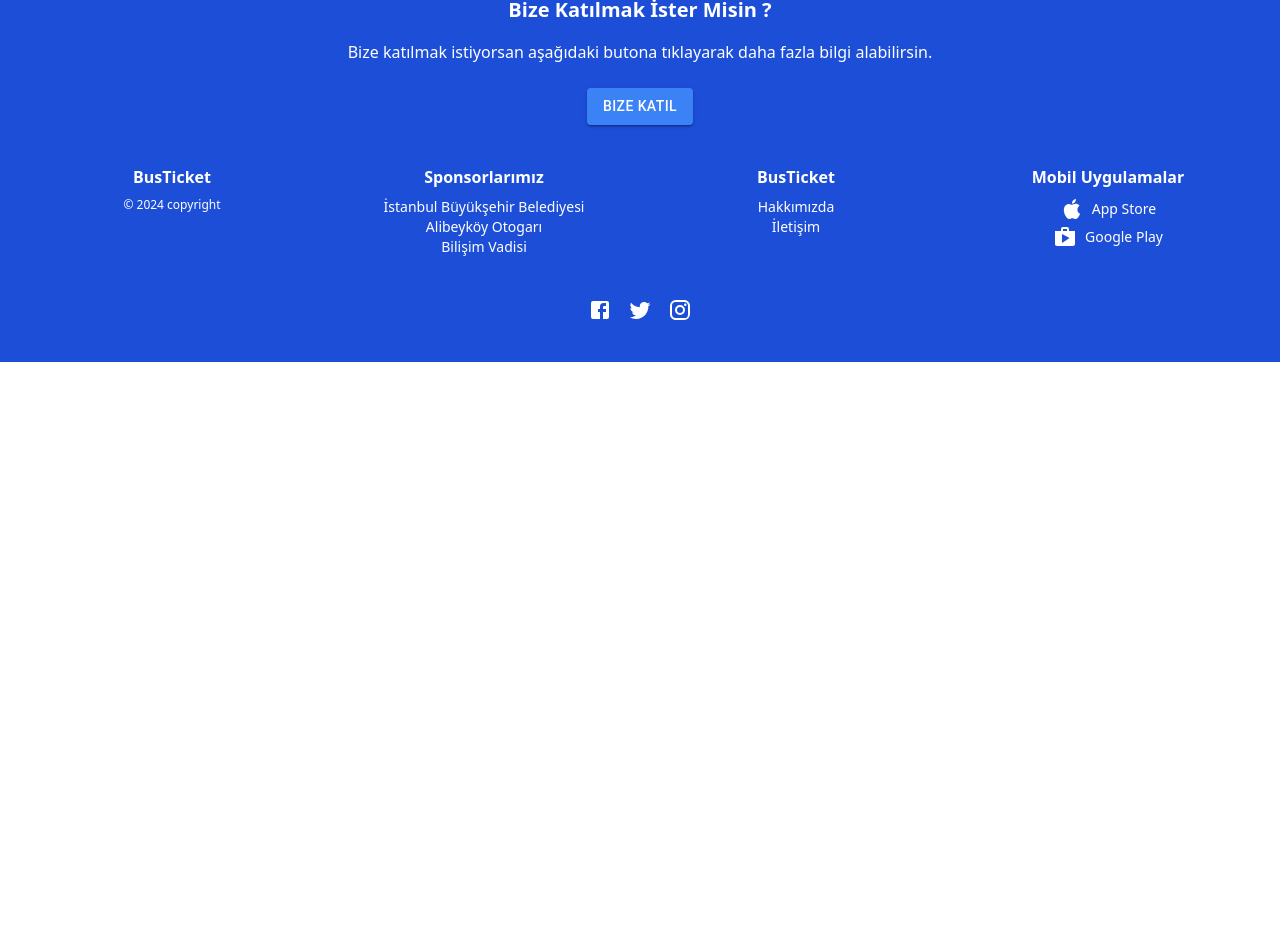
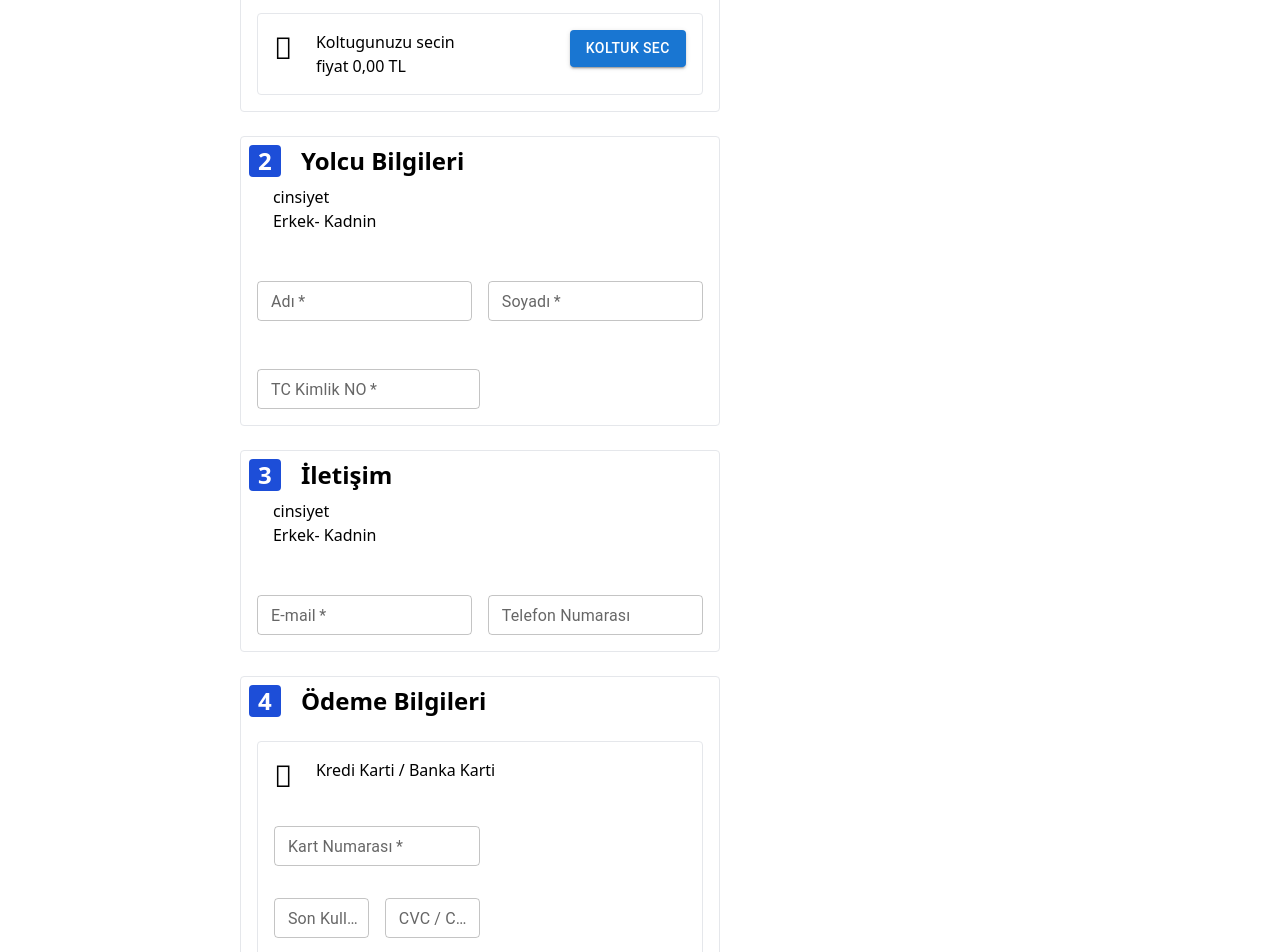
Before and after one commit to BurakFO/BusTicket2.0, a React (Vite) app: page /checkout in a window 1280 px wide. Shown: the part 140-1092 px from the top of the page. Before the commit the page ends 800 px from the top, so only its background shows below. Built offline with nearby package versions, Linux system fonts and the light colour scheme.

Commit message:
checkoutPage added

```diff
--- a/src/App.jsx
+++ b/src/App.jsx
@@ -10,6 +10,7 @@
 import 'leaflet/dist/leaflet.css';
 import ContactPage from "./pages/ContactPage";
 import JoinUsPage from "./pages/JoinUsPage";
+import CheckoutPage from './pages/CheckoutPage'
 
 
 function App() {
@@ -26,8 +27,9 @@
         <Route path='/booking-number' element={<BookingNumberPage />} />
         <Route path='/search' element={<SearchResultsPage />} />
         <Route path='/about-us' element={<AboutUsPage />} />
-        <Route path='/contact' element={<ContactPage />}/>
+        <Route path='/contact' element={<ContactPage />} />
         <Route path='/join-us' element={<JoinUsPage />} />
+        <Route path='/checkout' element={<CheckoutPage />} />
       </Routes>
 
       <div>
--- /dev/null
+++ b/src/pages/CheckoutPage.jsx
@@ -0,0 +1,174 @@
+import { Button, TextField } from "@mui/material";
+import React from "react";
+import MUIButton from "../components/MUI/MUIButton";
+
+{/* Information Card */ }
+const InformationCard = ({ cardNumber, cardTitle, children }) => {
+
+    return (
+        <section className="border rounded m-6 w-1/2 mx-auto">
+
+            {/* Header Section */}
+            <header className="flex flex-row items-center">
+                {/* number section */}
+                <div className="p-2">
+                    <div className="bg-blue-700 text-white font-bold rounded text-2xl  w-8 h-8 flex items-center justify-center">{cardNumber}</div>
+                </div>
+                <h2 className="text-2xl font-bold ml-3">{cardTitle}</h2>
+            </header>
+
+            {children}
+        </section>
+    )
+}
+
+
+
+const CheckoutPage = () => {
+
+    return (
+        <div className="flex flex-row">
+            <div className="w-full h-full ">
+            <InformationCard cardNumber={1} cardTitle={"Koltuk secimi"}>
+
+                {/* Content Section */}
+                <div className="flex border rounded m-4 p-4 justify-between">
+
+                    <div className="flex flex-row">
+
+                        <div className="text-3xl"></div>
+                        <div className="ml-6">
+                            <div>Koltugunuzu secin </div>
+                            <div>fiyat 0,00 TL</div>
+
+                        </div>
+                    </div>
+
+                    <div>
+                        <MUIButton label={"Koltuk Sec"} />
+                    </div>
+                </div>
+            </InformationCard>
+
+            <InformationCard cardNumber={2} cardTitle={"Yolcu Bilgileri"} >
+                <div className="ml-8">
+                    <div>cinsiyet</div>
+                    <div> Erkek- Kadnin</div>
+                </div>
+
+                {/* Input Form */}
+
+                <div className="flex flex-row gap-4 m-4 mt-12">
+
+                    <TextField id="outlined-basic" label="Adı" variant="outlined" className="w-full rounded " size="small" required />
+                    <TextField id="outlined-basic" label="Soyadı" variant="outlined" className="w-full rounded " size="small" required />
+
+                </div>
+                <div className="flex flex-row gap-4 m-4 mt-12">
+                    <TextField id="outlined-basic" label="TC Kimlik NO" variant="outlined" className="w-1/2 rounded " size="small" required />
+
+                </div>
+
+            </InformationCard>
+
+
+            <InformationCard cardNumber={3} cardTitle={"İletişim"} >
+                <div className="ml-8">
+                    <div>cinsiyet</div>
+                    <div> Erkek- Kadnin</div>
+                </div>
+
+                {/* Input Form */}
+
+                <div className="flex flex-row gap-4 m-4 mt-12">
+
+                    <TextField
+                        id="outlined-basic"
+                        label="E-mail"
+                        variant="outlined"
+                        className="rounded "
+                        fullWidth
+                        size="small"
+                        required />
+
+                    <TextField
+                        label="Telefon Numarası"
+                        variant="outlined"
+                        type="tel"
+                        placeholder="+90 555 555 55 55"
+                        size="small"
+                        fullWidth
+                        inputProps={{
+                            maxLength: 15, // max karakter sayısı
+                            pattern: "[0-9]*", // Sadece rakamlara izin ver
+                        }}
+                    />
+                </div>
+
+            </InformationCard>
+
+
+            <InformationCard cardNumber={4} cardTitle={"Ödeme Bilgileri"} >
+                {/* Content Section */}
+                <div className="flex flex-col border rounded m-4 p-4 justify-between">
+
+                    <div className="flex flex-row">
+
+                        <div className="text-3xl"></div>
+                        <div className="ml-6">
+                            <div>Kredi Karti / Banka Karti</div>
+                        </div>
+                    </div>
+
+                    <div className="mt-8">
+
+                        <TextField
+                            id="outlined-basic"
+                            label="Kart Numarası"
+                            variant="outlined"
+                            className="w-1/2 rounded "
+                            size="small"
+                            required />
+
+
+                        <div className="flex flex-row w-1/2 gap-4">
+                            <TextField
+                                id="outlined-basic"
+                                label="Son Kullanma Tarihi"
+                                variant="outlined"
+                                className="w-1/2 rounded my-8 "
+                                size="small"
+                                required />
+
+                            <TextField
+                                id="outlined-basic"
+                                label="CVC / CVV"
+                                variant="outlined"
+                                className="w-1/2 rounded my-8 "
+                                size="small"
+                                required />
+                        </div>
+
+                        <TextField
+                                id="outlined-basic"
+                                label="Kart Sahibinin Adı"
+                                variant="outlined"
+                                className="w-1/2 rounded "
+                                size="small"
+                                required />
+
+                    </div>
+                </div>
+
+            </InformationCard>
+            </div>
+
+            <div className="w-1/3 h-full border rounded bg-red-600">
+                selam
+            </div>
+
+        </div>
+    )
+}
+
+export default CheckoutPage;
```
